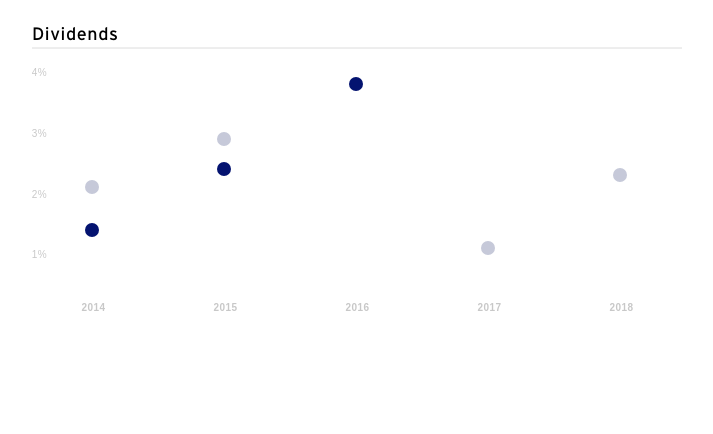
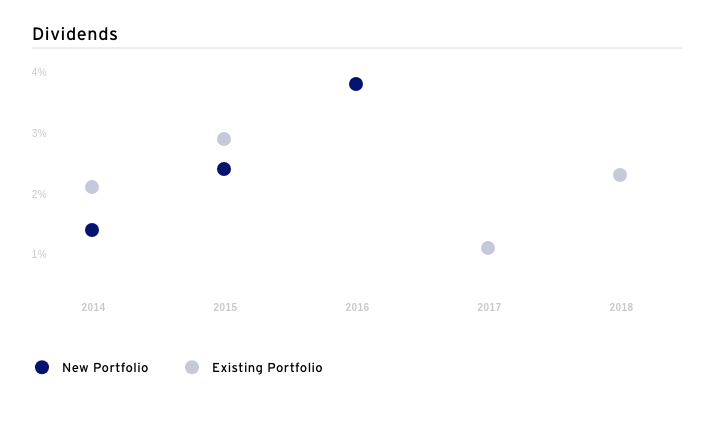
Before and after one commit to puan0601/D3ScatterPlot, a plain HTML site: page index.html in a window 1280 px wide. Shown: the whole page, without its empty margins (0-713 px from the left). Drawn offline with nearby package versions, Linux system fonts and the light colour scheme.

Commit message:
creates legend

```diff
--- a/index.html
+++ b/index.html
@@ -36,7 +36,7 @@
                 letter-spacing: 0.6px;
             }
 
-            .axis text {
+            .axis text, .legend {
                 letter-spacing: 0.4px;
             }
 
@@ -110,6 +110,7 @@
         const xAxis = d3.axisBottom(x);
         const yAxis = d3.axisLeft(y).ticks(4).tickFormat(d => d + '%');
 
+        // Create chart group
         const g = svg.append('g')
                      .attr('transform', `translate(${margin.left},${margin.top})`);
 
@@ -153,18 +154,37 @@
             .style('fill', '#041370');
 
         // creates legend group
-        const legend = svg.selectAll('.legend')
-                        .append('g')
+        const legend = svg.append('g')
                         .attr('class', 'legend')
-                        .attr('transform', `translate(0, 90)`);
+                        .attr('transform', `translate(0, ${height * .9})`);
 
-        // adds circles to legend
+        // adds 'new portfolio' circle to legend
         legend.append('circle')
-              .attr('cx', '5')
-              .attr('cy', '5')
+              .attr('cx', 10)
+              .attr('cy', 5)
               .attr('r', 7)
               .attr('class', 'new')
               .style('fill', '#041370');
+
+        // adds 'new portfolio' text to legend
+        legend.append('text')
+              .attr('x', 30)
+              .attr('y', 10)
+              .text('New Portfolio');
+
+        // adds 'existing portfolio' circle to legend
+        legend.append('circle')
+              .attr('cx', 160)
+              .attr('cy', 5)
+              .attr('r', 7)
+              .attr('class', 'existing')
+              .style('fill', '#c6c9d9');
+
+        // adds 'existing portfolio' text to legend
+        legend.append('text')
+              .attr('x', 180)
+              .attr('y', 10)
+              .text('Existing Portfolio')
 
 
 
```
